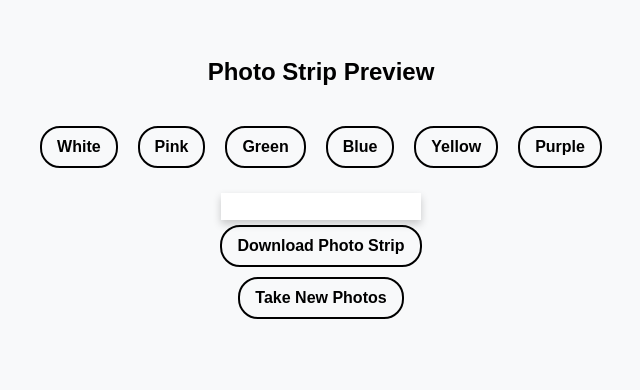
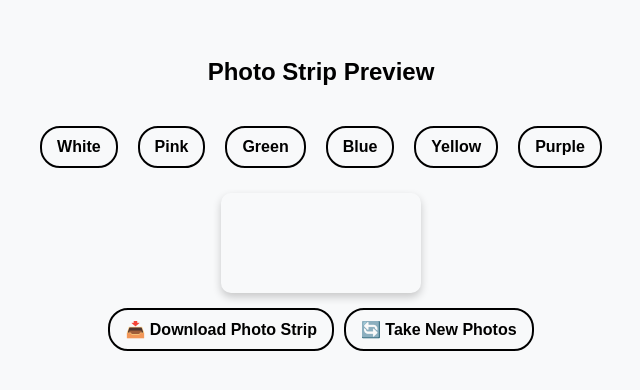
Before and after one commit to yandong2023/picapica, a React (Create React App) app in the folder frontend/: page /preview in a window 1280 px wide. Shown: the top 390 px of the page, without its empty margins (319-959 px from the left). Built offline with nearby package versions, Linux system fonts and the light colour scheme.

Commit message:
Update PhotoPreview.js

```diff
--- a/frontend/src/components/PhotoPreview.js
+++ b/frontend/src/components/PhotoPreview.js
@@ -4,15 +4,13 @@ import { useNavigate } from "react-router-dom";
 const PhotoPreview = ({ capturedImages }) => {
   const stripCanvasRef = useRef(null);
   const navigate = useNavigate();
-
-  console.log("Captured Images:", capturedImages);
-
-  // select strip color
-  const [stripColor, setStripColor] = useState("white"); //default color is white
+  const [stripColor, setStripColor] = useState("white");
 
   useEffect(() => {
-    if (capturedImages ** capturedImages.length !== 4) {
+    if (capturedImages.length === 4) {
+        setTimeout(() => {
             generatePhotoStrip();
+        }, 100);
     }
   }, [capturedImages, stripColor]);
 
@@ -21,16 +19,17 @@ const PhotoPreview = ({ capturedImages }) => {
     if (!canvas) return;
     const ctx = canvas.getContext("2d");
 
-        const imgWidth = 250;
-        const imgHeight = 180;
+    const imgWidth = 180; // Match photobooth-strip width
+    const imgHeight = imgWidth * (3 / 4); // Maintain aspect ratio 4:3
     const borderSize = 20;
-        const spacing = 15;
-        const totalHeight = (imgHeight + spacing) * capturedImages.length + borderSize * 2;
+    const spacing = 10;
+    const textHeight = 30; // Adjust for text placement
+    const totalHeight = (imgHeight + spacing) * capturedImages.length + borderSize * 2 + textHeight;
 
     canvas.width = imgWidth + borderSize * 2;
     canvas.height = totalHeight;
 
-        // Set the background color
+    // Set background color
     ctx.fillStyle = stripColor;
     ctx.fillRect(0, 0, canvas.width, canvas.height);
 
@@ -44,15 +43,14 @@ const PhotoPreview = ({ capturedImages }) => {
 
             if (imagesLoaded === capturedImages.length) {
                 ctx.fillStyle = "#000000";
-                    ctx.font = "16px Arial";
+                ctx.font = "14px Arial";
                 ctx.textAlign = "center";
-                    ctx.fillText("PhotoBooth - " + new Date().toLocaleString(), canvas.width / 2, totalHeight - 20);
+                ctx.fillText("PhotoBooth - " + new Date().toLocaleString(), canvas.width / 2, totalHeight - 10);
             }
         };
     });
   };
 
-  // Download the Photo Strip
   const downloadPhotoStrip = () => {
     const link = document.createElement("a");
     link.download = "photostrip.png";
@@ -64,19 +62,21 @@ const PhotoPreview = ({ capturedImages }) => {
     <div className="photo-preview">
       <h2>Photo Strip Preview</h2>
 
-      {/* color picker */}
       <div className="color-options">
         <button onClick={() => setStripColor("white")}>White</button>
-        <button onClick={() => setStripColor("	#fceee9")}>Pink</button>
+        <button onClick={() => setStripColor("#fceee9")}>Pink</button>
         <button onClick={() => setStripColor("#dde6d5")}>Green</button>
         <button onClick={() => setStripColor("#adc3e5")}>Blue</button>
         <button onClick={() => setStripColor("#FFF2CC")}>Yellow</button>
         <button onClick={() => setStripColor("#dbcfff")}>Purple</button>
       </div>
 
-      <canvas ref={stripCanvasRef} />
-      <button onClick={downloadPhotoStrip}>Download Photo Strip</button>
-      <button onClick={() => navigate("/")}>Take New Photos</button>
+      <canvas ref={stripCanvasRef} className="photo-strip" />
+
+      <div className="strip-buttons">
+        <button onClick={downloadPhotoStrip}>📥 Download Photo Strip</button>
+        <button onClick={() => navigate("/")}>🔄 Take New Photos</button>
+      </div>
     </div>
   );
 };
```
Lines whose indentation alone changed are shown as unchanged.
